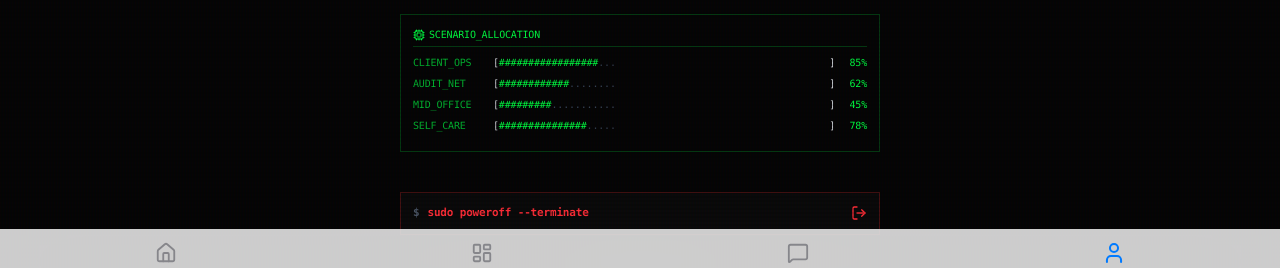
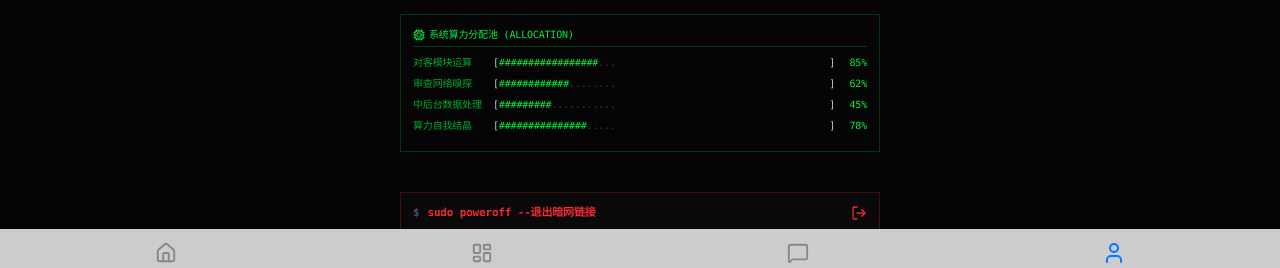
Before and after one commit to huqi02951-gif/Finish-work-early, a React (Vite) app: page /profile in a window 1280 px wide. Shown: the part 506-774 px from the top of the page. Built offline with nearby package versions, Linux system fonts and the light colour scheme; a web font is replaced by a local one.

Commit message:
fix: translate remaining english labels in Profile to chinese hacker style

```diff
--- a/src/pages/Profile.tsx
+++ b/src/pages/Profile.tsx
@@ -307,13 +307,13 @@ const Profile: React.FC = () => {
                   {/* CPU / Usage bars */}
                   <div className="border border-[#00ff41]/20 p-3">
                     <div className="text-[10px] text-[#00ff41] mb-2 pb-1 border-b border-[#00ff41]/20 flex items-center gap-1">
-                      <Cpu className="w-3 h-3"/> SCENARIO_ALLOCATION
+                      <Cpu className="w-3 h-3"/> 系统算力分配池 (ALLOCATION)
                     </div>
                     {[
-                      { label: 'CLIENT_OPS', val: 85 },
-                      { label: 'AUDIT_NET', val: 62 },
-                      { label: 'MID_OFFICE', val: 45 },
-                      { label: 'SELF_CARE', val: 78 },
+                      { label: '对客模块运算', val: 85 },
+                      { label: '审查网络嗅探', val: 62 },
+                      { label: '中后台数据处理', val: 45 },
+                      { label: '算力自我结晶', val: 78 },
                     ].map((item, idx) => (
                       <div key={idx} className="flex items-center text-[10px] my-1.5">
                         <span className="w-20 text-[#00ff41]/70">{item.label}</span>
@@ -333,7 +333,7 @@ const Profile: React.FC = () => {
               {activeTab === 'MODULES' && (
                 <motion.div key="modules" initial={{opacity:0, x:-5}} animate={{opacity:1, x:0}} exit={{opacity:0}} className="space-y-2">
                   <div className="text-[#00ff41] text-[10px] mb-2 opacity-70">
-                    <span className="text-gray-500">$</span> ls -la ./quick_tools/
+                    <span className="text-gray-500">$</span> ls -la ./可用权限模块/
                   </div>
                   {quickTools.map((tool, idx) => (
                     <motion.div
@@ -345,7 +345,7 @@ const Profile: React.FC = () => {
                       <div className="flex flex-col">
                         <span className="text-[#00ff41] text-xs font-bold font-mono group-hover:hidden transition-all">{tool.cmd}</span>
                         <span className="text-[#00ff41] text-xs font-bold font-mono hidden group-hover:block transition-all">
-                          <span className="bg-[#00ff41] text-black px-1.5 mr-1">EXEC</span> {tool.label}
+                          <span className="bg-[#00ff41] text-black px-1.5 mr-1">运行</span> {tool.label}
                         </span>
                       </div>
                       <div className="flex items-center gap-2">
@@ -362,8 +362,8 @@ const Profile: React.FC = () => {
                   {/* Additional directories */}
                   <div className="pt-4 grid grid-cols-2 gap-2">
                     {[
-                      { icon: FolderTree, label: '../settings', path: '/settings' },
-                      { icon: FolderTree, label: '../bbs_logs', path: '/bbs' },
+                      { icon: FolderTree, label: '../系统配置', path: '/settings' },
+                      { icon: FolderTree, label: '../暗网交流区', path: '/bbs' },
                     ].map((dir, idx) => (
                       <Link key={idx} to={dir.path} className="flex items-center gap-1.5 text-[10px] text-gray-500 hover:text-[#00ff41] transition-colors cursor-pointer border border-transparent hover:border-[#00ff41]/30 bg-[#1a1a1a] p-2">
                         <dir.icon className="w-3.5 h-3.5" /> {dir.label}
@@ -376,14 +376,14 @@ const Profile: React.FC = () => {
               {activeTab === 'ACHIEVEMENTS' && (
                 <motion.div key="achievements" initial={{opacity:0, x:-5}} animate={{opacity:1, x:0}} exit={{opacity:0}}>
                   <div className="border border-[#00ff41]/20 bg-black p-3 space-y-3">
-                    <div className="text-[10px] text-[#00ff41]/70 border-b border-[#00ff41]/20 pb-1 mb-2 font-mono">
-                      DECRYPTED CERTIFICATES
+                    <div className="text-[10px] text-[#00ff41]/70 border-b border-[#00ff41]/20 pb-1 mb-2 font-mono font-bold">
+                      [已解密干员荣誉凭证]
                     </div>
                     {[
-                      { title: 'MASTER_HACKER', stat: 'Used 10+ Tools', unlocked: true },
-                      { title: 'RUNTIME_OVERLORD', stat: '7x NO OVERTIME', unlocked: true },
-                      { title: 'SIGNAL_AMPLIFIER', stat: '100+ LIKES/POST', unlocked: true },
-                      { title: 'CRON_MASTER', stat: '100 POMODOROS', unlocked: false },
+                      { title: '初级黑客大师', stat: '调用超过10次权限模块', unlocked: true },
+                      { title: '准点下班真神', stat: '连续7天未被剥削剩余价值', unlocked: true },
+                      { title: '赛博广播放大器', stat: '帖文获得超过100次算力共鸣', unlocked: true },
+                      { title: '时间管理大师', stat: '累积挂载100个番茄防御节点', unlocked: false },
                     ].map((ach, idx) => (
                       <div key={idx} className={cn(
                         "flex items-center justify-between p-2 border-l-2",
@@ -391,7 +391,7 @@ const Profile: React.FC = () => {
                       )}>
                         <div>
                           <div className={cn("text-[10px] font-bold tracking-widest", ach.unlocked ? "text-[#00ff41]" : "text-gray-500")}>
-                            {ach.unlocked ? `[${ach.title}]` : '[ENCRYPTED_BLOCK]'}
+                            {ach.unlocked ? `[${ach.title}]` : '[权限受限_待解密区块]'}
                           </div>
                           <div className="text-[8px] opacity-70 mt-0.5">{ach.stat}</div>
                         </div>
@@ -415,7 +415,7 @@ const Profile: React.FC = () => {
               <div className="absolute inset-0 bg-red-500/10 -translate-x-full group-hover:translate-x-0 transition-transform duration-300 pointer-events-none"></div>
               <span className="text-[11px] text-red-500 font-bold font-mono group-hover:text-red-400 z-10 transition-colors">
                 <span className="text-gray-600 mr-2">$</span>
-                sudo poweroff --terminate
+                sudo poweroff --退出暗网链接
               </span>
               <LogOut className="w-4 h-4 text-red-500 group-hover:text-red-400 z-10" />
             </button>
```
